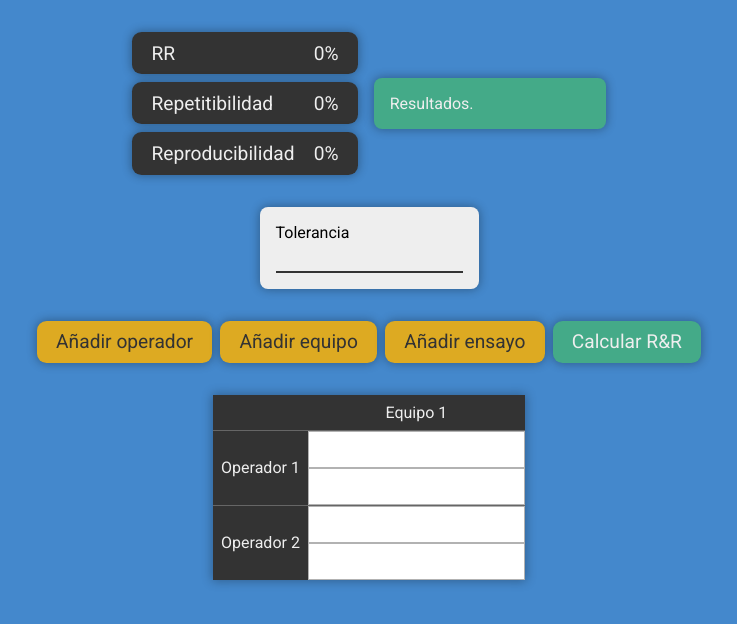
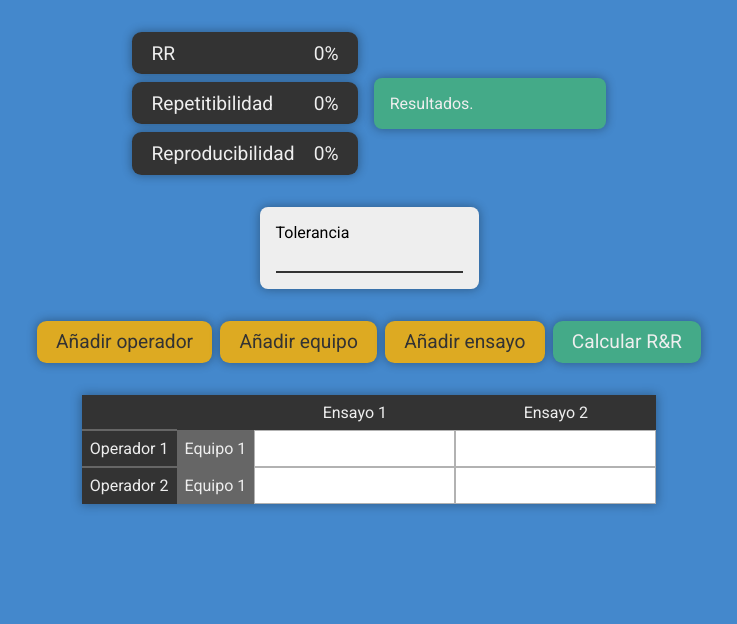
Before and after one commit to FernanEd/metrologia-R-R, a React (Create React App) app: page / in a window 1280 px wide. Shown: the top 624 px of the page, without its empty margins (271-1008 px from the left). Built offline with nearby package versions, Linux system fonts and the light colour scheme.

Commit message:
modifique la interfaz, N ooperadores x N equipos

```diff
--- a/src/App.js
+++ b/src/App.js
@@ -2,6 +2,8 @@ import { useState } from 'react';
 import { fabOperador, obtenerRR, redondear } from './logic/calculator';
 
 export default function App() {
+  const maxOperadores = 10;
+  const maxEnsayos = 5;
   //Data de las mediciones // 1 operador con 1 equipo con 1 medida
   let [datos, setDatos] = useState([[[0, 0]], [[0, 0]]]);
   //Cuantos operadores hay
@@ -102,6 +104,16 @@ export default function App() {
 
   function obtenerK2() {
     switch (currentR) {
+      case 10:
+        return 1.62;
+      case 9:
+        return 1.67;
+      case 8:
+        return 1.74;
+      case 7:
+        return 1.82;
+      case 6:
+        return 1.93;
       case 5:
         return 2.08;
       case 4:
@@ -152,6 +164,7 @@ export default function App() {
           </div>
         </div>
       </div>
+
       <div className="app-controls">
         <div className="app-controls-inputs">
           <div className="control-input">
@@ -162,7 +175,7 @@ export default function App() {
         <div className="app-controls-buttons">
           <button
             className="btn btn-warning"
-            onClick={currentR < 5 ? addOperador : null}
+            onClick={currentR < maxOperadores ? addOperador : null}
           >
             Añadir operador
           </button>
@@ -171,7 +184,7 @@ export default function App() {
           </button>
           <button
             className="btn btn-warning"
-            onClick={currentN < 5 ? addEnsayo : null}
+            onClick={currentN < maxEnsayos ? addEnsayo : null}
           >
             Añadir ensayo
           </button>
@@ -185,80 +198,46 @@ export default function App() {
         <table className="main-table">
           <tbody>
             <tr>
-              <td className="equipo-td"></td>
-              {[...Array(currentEquipos)].map((equipo, i) => (
-                <td className="equipo-td" key={i}>
-                  <div>Equipo {i + 1}</div>
+              <td className="table-label"></td>
+              <td className="table-label"></td>
+              {[...Array(currentN)].map((ensayo, j) => (
+                <td className="table-label table-td-equipo " key={j}>
+                  <div>Ensayo {j + 1}</div>{' '}
                 </td>
               ))}
             </tr>
-
-            {[...Array(currentR)].map((operador, operadorIndx) => (
-              <tr className="operador-tr" key={operadorIndx}>
-                <td className="operador-td">
-                  <div>Operador {operadorIndx + 1}</div>
+            {[...Array(currentR)].map((operador, opIndx) => (
+              <>
+                <td
+                  rowSpan={currentEquipos + 1}
+                  className="table-label table-td-operador"
+                  key={opIndx}
+                >
+                  <div>Operador {opIndx + 1}</div>
                 </td>
-
                 {[...Array(currentEquipos)].map((equipo, i) => (
-                  <td className="medidas-td" key={i}>
-                    <div className="medidas-container">
-                      {[...Array(currentN)].map((medida, j) => (
-                        <td key={j}>
+                  <tr key={i}>
+                    <td className="table-label2 table-td-equipo">
+                      <div>Equipo {i + 1}</div>
+                    </td>
+                    {[...Array(currentN)].map((ensayo, j) => (
+                      <td className="table-td-ensayo" key={j}>
+                        <div>
                           <input
                             onChange={(e) =>
-                              handleInput(e.target.value, operadorIndx, i, j)
+                              handleInput(e.target.value, opIndx, i, j)
                             }
                           />
-                        </td>
-                      ))}
-                    </div>
-                  </td>
+                        </div>
+                      </td>
+                    ))}
+                  </tr>
                 ))}
-              </tr>
+              </>
             ))}
           </tbody>
         </table>
       </div>
-
-      {/*
-      <div className="operador-wrapper">
-        <div className="operador-equipos">
-          {[...Array(currentEquipos)].map((equipo, i) => {
-            return (
-              <div className="operador-equipo" key={i}>
-                <div className="operador-equipo-title">Equipo {i + 1}</div>
-              </div>
-            );
-          })}
-        </div>
-
-        {[...Array(currentR)].map((operador, operadorIndx) => {
-          return (
-            <div className="operador-card" key={operadorIndx}>
-              <div className="operador-title">Operador {operadorIndx + 1}</div>
-
-              {[...Array(currentEquipos)].map((equipo, i) => {
-                return (
-                  <div className="operador-medidas" key={i}>
-                    {[...Array(currentN)].map((medida, j) => {
-                      return (
-                        <div key={j}>
-                          <input
-                            onChange={(e) =>
-                              handleInput(e.target.value, operadorIndx, i, j)
-                            }
-                          />
-                        </div>
-                      );
-                    })}
-                  </div>
-                );
-              })}
-            </div>
-          );
-        })}
-      </div>
-      */}
     </div>
   );
 }
--- a/src/index.css
+++ b/src/index.css
@@ -35,43 +35,7 @@ p {
   margin: 0;
 }
 
-.main-table {
-  border-collapse: collapse;
-  box-shadow: 0 0 10px 1px rgba(0, 0, 0, 0.3);
-}
-
-.main-table td {
-  text-align: center;
-  white-space: nowrap;
-  padding: 0;
-}
-
-.operador-td,
-.equipo-td {
-  background-color: var(--dark);
-  color: var(--light);
-}
-
-.operador-td div,
-.equipo-td div {
-  padding: 0.5rem;
-}
-
-.medidas-container {
-  display: flex;
-  flex-direction: column;
-}
-
-.medidas-container input {
-  flex: 1;
-  padding: 0.5em 1em;
-
-  border: 1px solid rgba(0, 0, 0, 0.3);
-}
-
-.operador-tr {
-  border-top: 1px solid var(--secondary);
-}
+/* BUTTONS */
 
 .btn {
   cursor: pointer;
@@ -101,11 +65,15 @@ p {
   color: var(--light);
 }
 
+/* APP DIVS */
+
 .app-content {
   margin: 2em;
   display: flex;
   justify-content: center;
 }
+
+/* RESULTS */
 
 .app-resultados {
   margin: 2em;
@@ -146,6 +114,8 @@ p {
   box-shadow: 0 0 10px 1px rgba(0, 0, 0, 0.3);
 }
 
+/* CONTROLS */
+
 .app-controls {
   display: flex;
   flex-direction: column;
@@ -185,3 +155,46 @@ p {
   justify-content: center;
   gap: 0.5em;
 }
+
+/* TABLE */
+
+.main-table {
+  border-collapse: collapse;
+  box-shadow: 0 0 10px 1px rgba(0, 0, 0, 0.3);
+}
+
+.main-table td {
+  text-align: center;
+  white-space: nowrap;
+  padding: 0;
+  margin: 2em;
+}
+
+.table-label {
+  background-color: var(--dark);
+  color: var(--light);
+}
+
+.table-label2 {
+  background-color: var(--secondary);
+  color: var(--light);
+}
+
+.table-td-operador {
+  border-top: 2px solid var(--secondary);
+}
+
+.table-td-operador div,
+.table-td-equipo div {
+  padding: 0.5rem;
+}
+
+.table-td-ensayo div {
+  display: flex;
+}
+
+.table-td-ensayo div input {
+  flex: 1;
+  padding: 0.5em;
+  border: 1px solid rgba(0, 0, 0, 0.3);
+}
```
Also changed, not shown: 1 other file (tests, documents, lock files or other folders).
